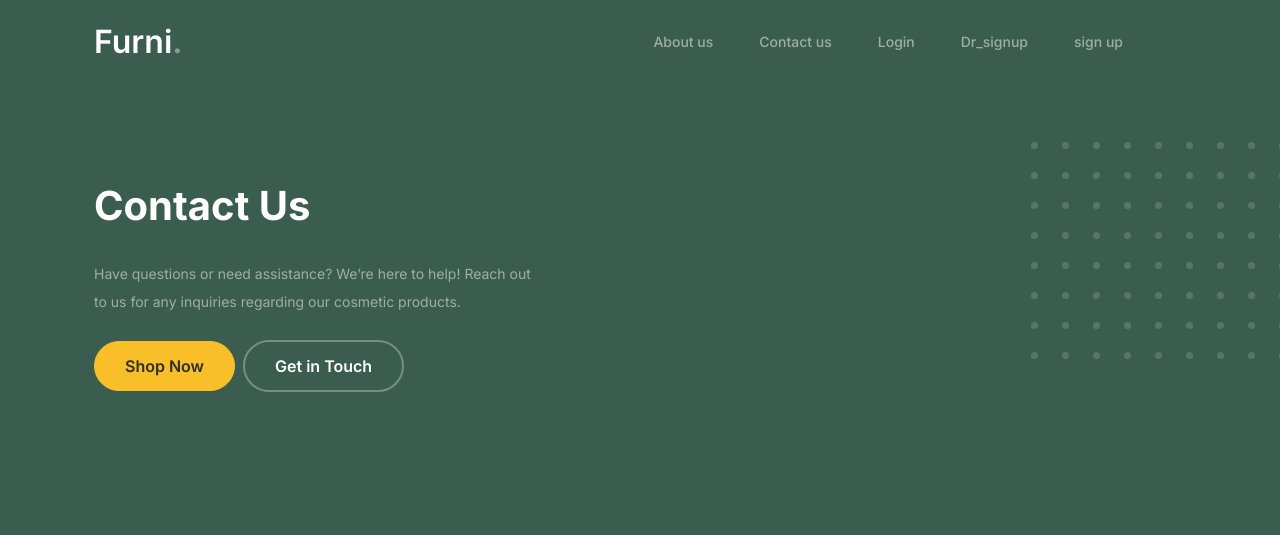
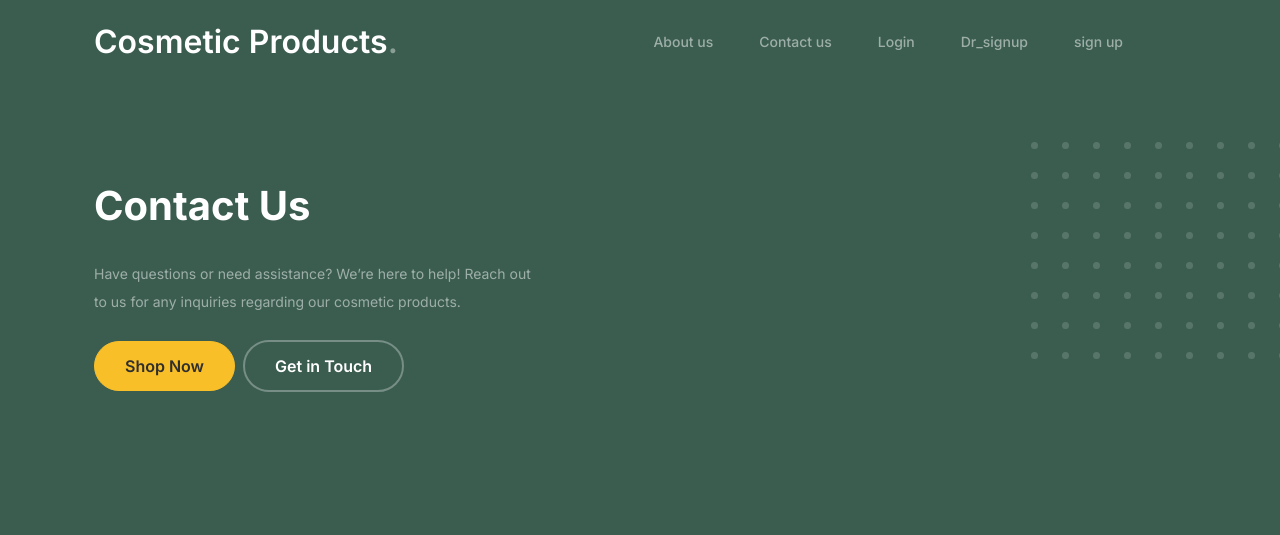
Before and after one commit to syampencfraft/cosmetics, a Django app: page /users/contact/ in a window 1280 px wide. Shown: the top 535 px of the page. Run offline with Django 5.2, Linux system fonts and the light colour scheme; some libraries are stand-ins or nearby versions.

Commit message:
small change

```diff
--- a/templates/base.html
+++ b/templates/base.html
@@ -25,7 +25,7 @@
 		<nav class="custom-navbar navbar navbar navbar-expand-md navbar-dark bg-dark" arial-label="Furni navigation bar">
 
 			<div class="container">
-				<a class="navbar-brand" href="index.html">Cosmetic Product<span>.</span></a>
+				<a class="navbar-brand" href="{% url 'index' %}">Cosmetic Product<span>.</span></a>
 
 				<button class="navbar-toggler" type="button" data-bs-toggle="collapse" data-bs-target="#navbarsFurni" aria-controls="navbarsFurni" aria-expanded="false" aria-label="Toggle navigation">
 					<span class="navbar-toggler-icon"></span>
--- a/users/templates/users/base.html
+++ b/users/templates/users/base.html
@@ -26,7 +26,7 @@
 		<nav class="custom-navbar navbar navbar navbar-expand-md navbar-dark bg-dark" arial-label="Furni navigation bar">
 
 			<div class="container">
-				<a class="navbar-brand" href="index.html">Furni<span>.</span></a>
+				<a class="navbar-brand" href="{% url 'index' %}">Cosmetic Products<span>.</span></a>
 
 				<button class="navbar-toggler" type="button" data-bs-toggle="collapse" data-bs-target="#navbarsFurni" aria-controls="navbarsFurni" aria-expanded="false" aria-label="Toggle navigation">
 					<span class="navbar-toggler-icon"></span>
```
Also changed, not shown: db.sqlite3, media/product_pics/lp.jpg (added).
